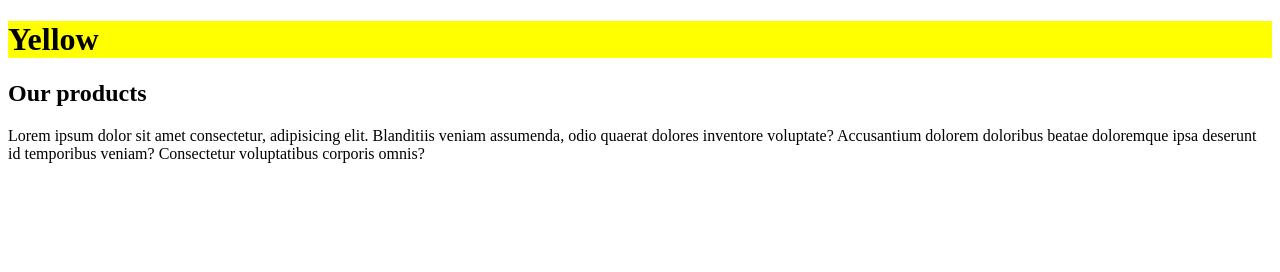
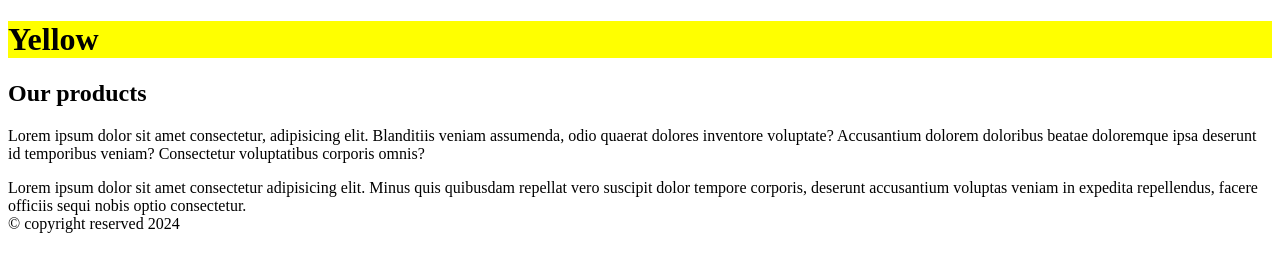
Before and after one commit to isroil147/onlineshop, a plain HTML site: page index.html in a window 1280 px wide. Drawn offline with Linux system fonts and the light colour scheme.

Commit message:
i added footer tag to index.html

```diff
--- a/index.html
+++ b/index.html
@@ -20,6 +20,13 @@
             </p>
         </div>
     </main>
+
+    <footer>
+        <p>Lorem ipsum dolor sit amet consectetur adipisicing elit. Minus quis quibusdam repellat vero suscipit dolor tempore corporis, deserunt accusantium voluptas veniam in expedita repellendus, facere officiis sequi nobis optio consectetur.
+            <br>
+            &copy; copyright reserved 2024
+        </p>
+    </footer>
 </body>
 
 </html>
```
